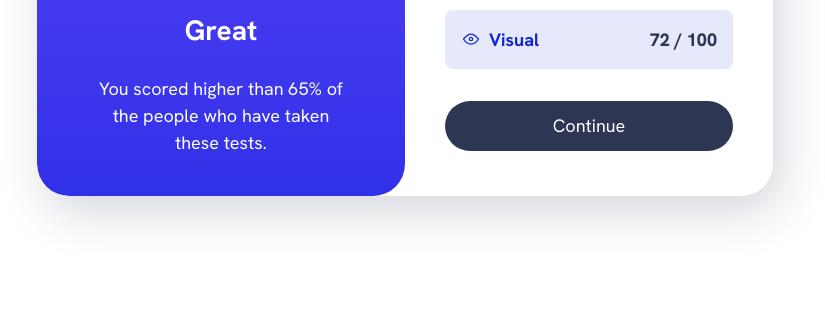
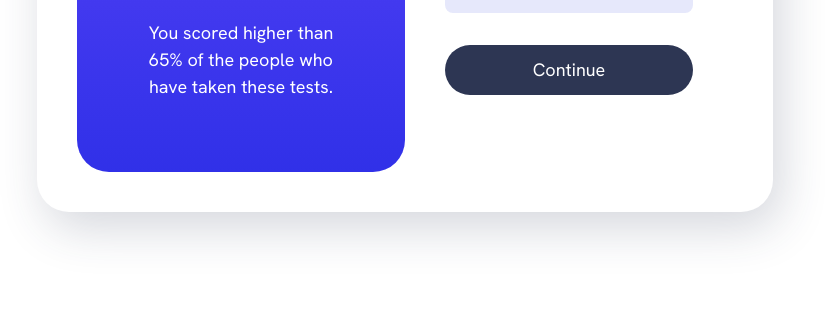
Before and after one commit to KyleA99/results-summary-component, a plain HTML site: page index.html in a window 1280 px wide. Shown: the part 484-800 px from the top of the page, without its empty margins (235-1060 px from the left). Drawn offline with Linux system fonts and the light colour scheme.

Commit message:
Fix desktop and mobile responsiveness

```diff
--- a/styles.css
+++ b/styles.css
@@ -5,7 +5,7 @@
     /* List range of fontweights because it is a variable font */
     font-weight: 100 900;
     src: url("assets/fonts/HankenGrotesk-VariableFont_wght.ttf")
-        /* Added because it is a .ttf file */
+        /* Added because linked file is a .ttf file */
         format("truetype");
 }
 
@@ -150,6 +150,7 @@ body {
 .results-summary-container {
     border-radius: var(--border-radius);
     max-width: 46rem;
+    padding: 0 var(--padding) var(--padding);
 
     /* Makes it easy to have two columns for larger screen sizes */
     display: grid;
@@ -185,6 +186,11 @@ body {
     font-size: var(--fs-700);
     font-weight: var(--fw-bold);
     margin-bottom: 1.5rem
+}
+
+.result-percentile {
+    width: 60%;
+    margin: 0 auto 2rem;
 }
 
 .summary {
@@ -231,12 +237,15 @@ body {
     color: var(--clr-neutral-700);
 }
 
-
-@media screen and (min-width: 630px) {
+@media screen and (min-width: 715px) {
     body {
         min-height: 100vh;
         display: grid;
         place-items: center;
+    }
+
+    .section-title {
+        margin-top: 0;
     }
 
     .results-summary-container {
@@ -260,4 +269,8 @@ body {
         border-radius: var(--border-radius);
         padding: var(--padding) calc(var(--padding) * 1.5)
     }
+
+    .result-percentile {
+        width: 100%;
+    }
 }
```
